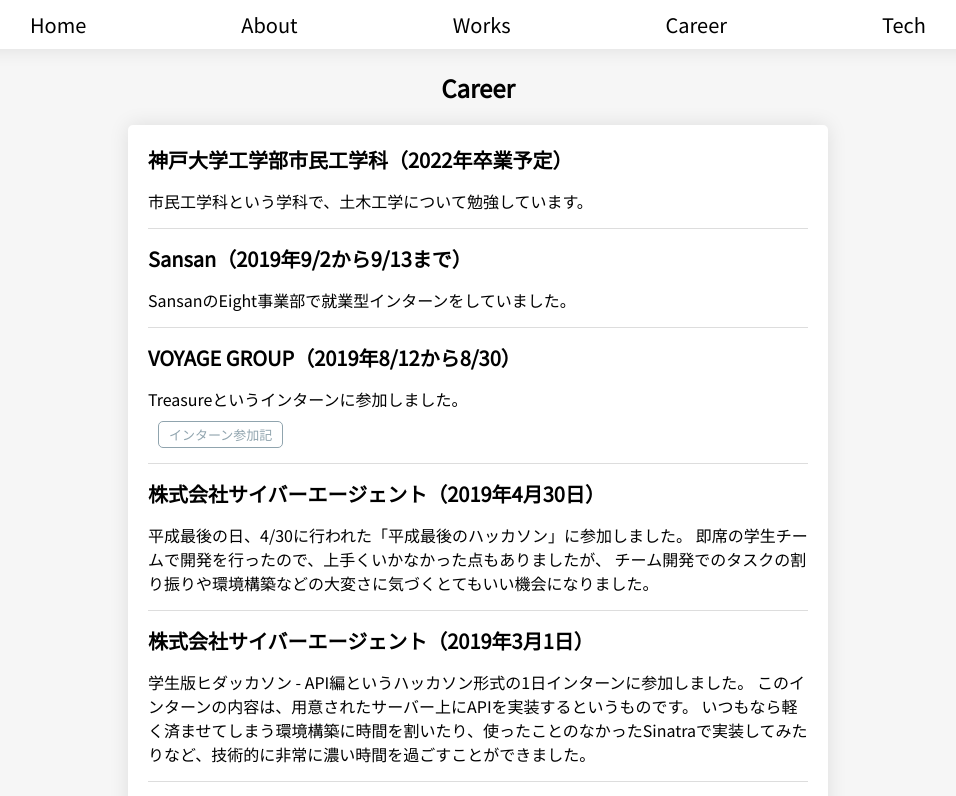
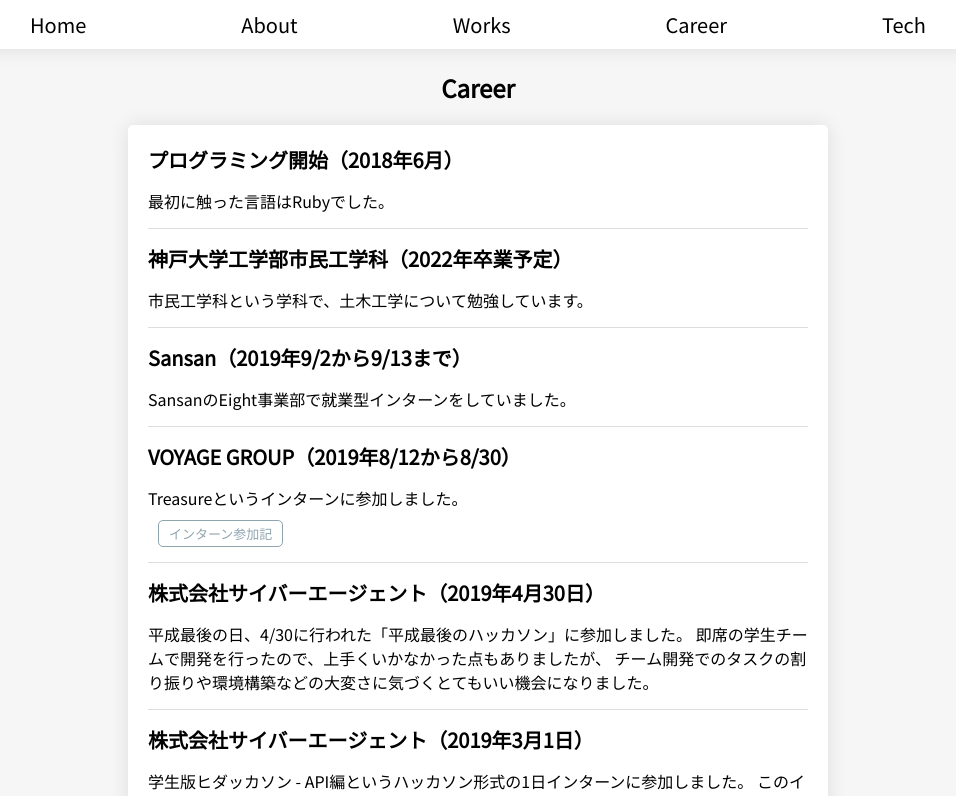
Before and after one commit to TaKO8Ki/react-portfolio, a React (Create React App) app: page /career in a window 1280 px wide. Shown: the top 796 px of the page, without its empty margins (162-1118 px from the left). Built offline with nearby package versions, Linux system fonts and the light colour scheme.

Commit message:
経歴を追加

```diff
--- a/src/Career.js
+++ b/src/Career.js
@@ -7,7 +7,11 @@ class Career extends React.Component {
       <div class="career">
         <h2>Career</h2>
         <div class="all-careers">
-        <div class="title">神戸大学工学部市民工学科（2022年卒業予定）</div>
+          <div class="title">プログラミング開始（2018年6月）</div>
+          <div class="description">
+            最初に触った言語はRubyでした。
+          </div>
+          <div class="title">神戸大学工学部市民工学科（2022年卒業予定）</div>
           <div class="description">
             市民工学科という学科で、土木工学について勉強しています。
           </div>
```
